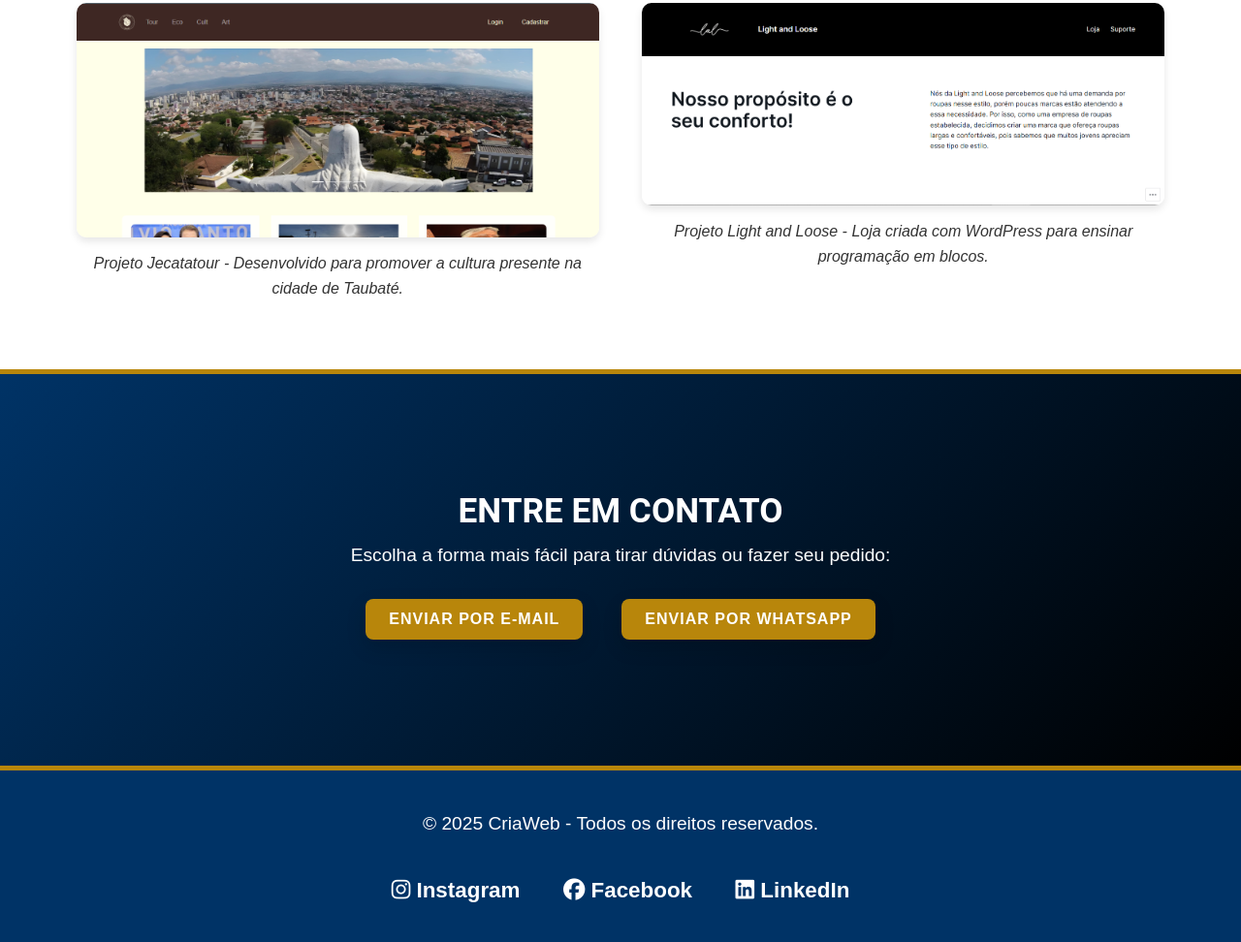
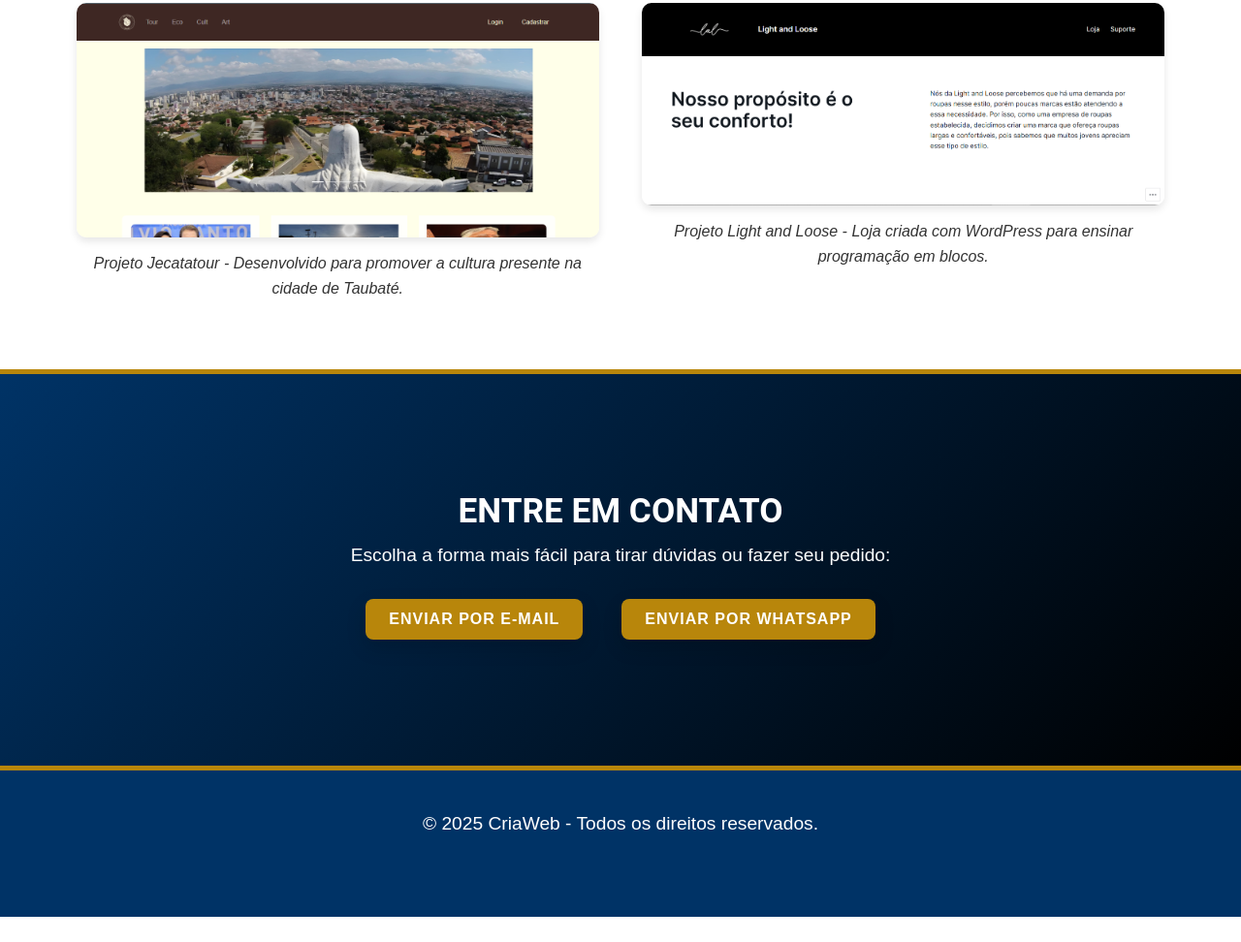
Before and after one commit to ryueik/CriaWeb, a plain HTML site: page index.html in a window 1280 px wide. Shown: the part 1249-2221 px from the top of the page at 97% size. After the commit the page ends 2195 px from the top, so only its background shows below. Drawn offline with Linux system fonts and the light colour scheme.

Commit message:
Update index.html

```diff
--- a/index.html
+++ b/index.html
@@ -102,11 +102,6 @@
   <h4><footer>
     <div class="container">
       <p>&copy; 2025 CriaWeb - Todos os direitos reservados.</p>
-      <div class="social">
-        <a href="#"><i class="fab fa-instagram"></i> Instagram</a>
-        <a href="#"><i class="fab fa-facebook"></i> Facebook</a>
-        <a href="#"><i class="fab fa-linkedin"></i> LinkedIn</a>
-      </div>
     </div>
   </footer></h4>
 
```
